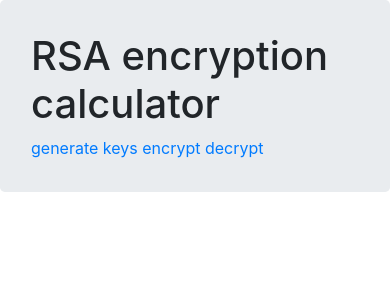
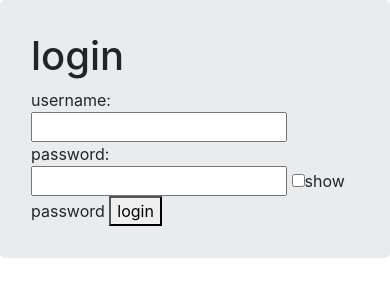
Before and after one commit to NaokiTM/terrible-RSA-encryptor, a plain HTML site: page index.html in a window 390 px wide. Drawn offline with nearby package versions, Linux system fonts and the light colour scheme.

Commit message:
moving over

```diff
--- a/generate.html
+++ /dev/null
@@ -1,27 +0,0 @@
-<!DOCTYPE html>
-<html lang="en">
-<head>
-    <meta charset="UTF-8">
-    <meta http-equiv="X-UA-Compatible" content="IE=edge">
-    <meta name="viewport" content="width=device-width, initial-scale=1.0">
-    <title>generate key pair</title>
-    <link rel="stylesheet" href="https://stackpath.bootstrapcdn.com/bootstrap/4.1.0/css/bootstrap.min.css" integrity="sha384-9gVQ4dYFwwWSjIDZnLEWnxCjeSWFphJiwGPXr1jddIhOegiu1FwO5qRGvFXOdJZ4"
-    crossorigin="anonymous">
-</head>
-<body>
-    <div id = "jumbotron">
-        <div id = "container">
-            <div class = "text" id = "text1"></div>
-            <div class = "text" id = "text2"></div>
-            <div class = "text" id = "text3"></div>
-            <div class = "text" id = "text4"></div>
-            <div class = "text" id = "text5"></div>
-            <div class = "text" id = "text6"></div>
-            <div class = "text" id = "text7"></div><button onclick = "copyPubKey()">copy public key</button>
-            <div class = "text" id = "text8"></div><button onclick = "copyPrivkey()">copy private key</button>
-        </div>
-    </div>
-    <!-- when the generate html page is loaded it runs generate keys  -->
-    <script src="index.js" onload="generateKeys();"></script>
-</body>
-</html>
--- a/index.html
+++ b/index.html
@@ -4,21 +4,23 @@
     <meta charset="UTF-8">
     <meta http-equiv="X-UA-Compatible" content="IE=edge">
     <meta name="viewport" content="width=device-width, initial-scale=1.0">
-    <title>simple RSA encryption device</title>
+    <title>login</title>
     <link rel="stylesheet" href="https://stackpath.bootstrapcdn.com/bootstrap/4.1.0/css/bootstrap.min.css" integrity="sha384-9gVQ4dYFwwWSjIDZnLEWnxCjeSWFphJiwGPXr1jddIhOegiu1FwO5qRGvFXOdJZ4"
     crossorigin="anonymous">
 </head>
 <body>
     <div class="jumbotron">
         <div class="container">
-            <h1 id = "title" class = "text">RSA encryption calculator</h1>
-            <a href = "generate.html">generate keys</a>
-            <a href = "encrypt.html">encrypt</a>
-            <a href = "decrypt.html">decrypt</a>
-            <!-- <button onclick = "generateKeys()">generate a new set of keys</button> -->
-            <!-- doing onclick with it means the javascript loads in the index.html page instead of the redirected page -->
+            <h1 >login</h1>
+            <div>username:</div>
+            <input id = "usernameInput"></input>
+            <div>password:</div>
+            <input type = "password" id = "passwordInput"></input>
+            <input type = "checkbox" onclick = "togglePassword()">show password</input>
+            <button onclick = "login()">login</button>
+            <div id = "invalidmsg"></div>
         </div>
     </div>
-   <script src = "index.js" ></script>
+   <script src = "index.js"></script>
 </body>
 </html>
--- a/style.css
+++ /dev/null
@@ -1,3 +0,0 @@
-.text {
-    font-family: 'Times New Roman', Times, serif;
-}
```
Also changed, not shown: menu.html (added).
